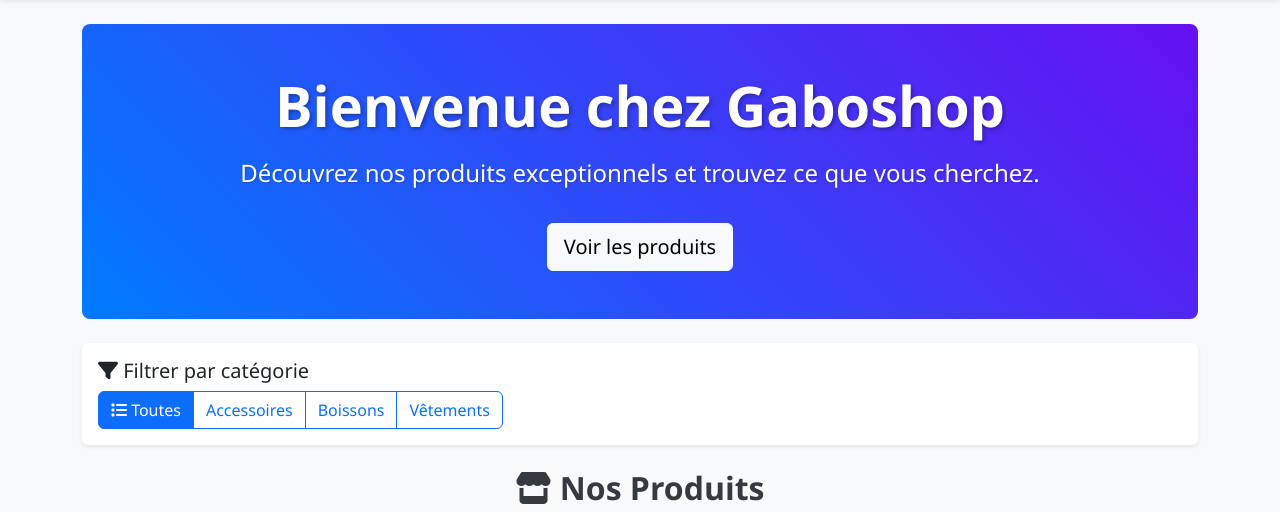
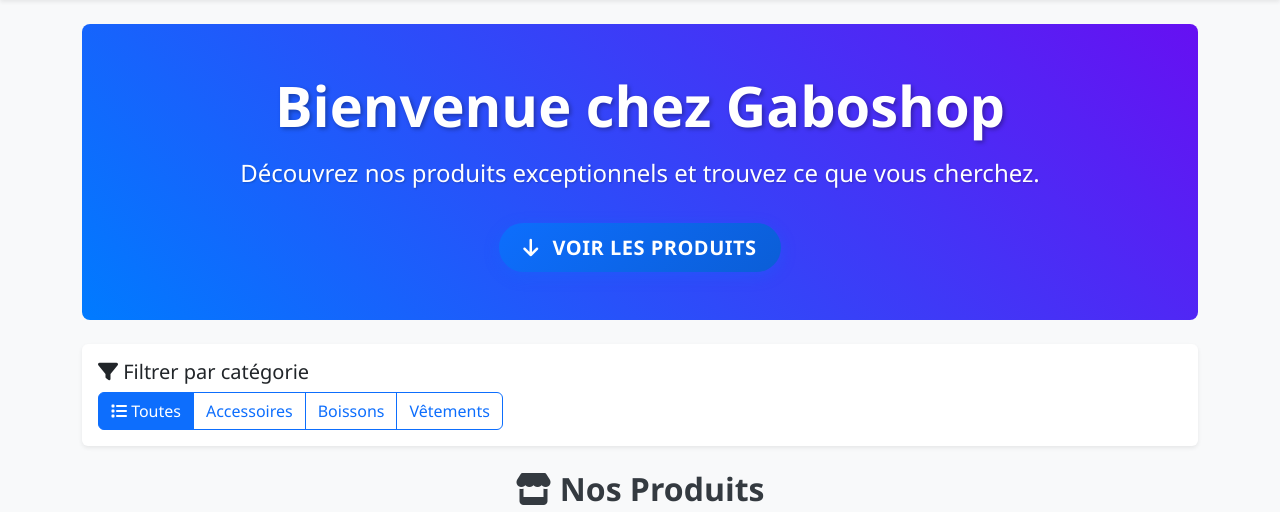
Before and after one commit to NAAZIL857/Mon-projet-, a PHP site: page /boutique/index.php?controller=produit&action=liste in a window 1280 px wide. Shown: the part 78-590 px from the top of the page. Run offline with PHP 8.4, Linux system fonts and the light colour scheme; data comes from the database, SQL or seed files in the repository.

Commit message:
Design moderne bouton Voir les produits

```diff
--- a/boutique/app/views/produits/liste_public.php
+++ b/boutique/app/views/produits/liste_public.php
@@ -17,7 +17,9 @@
     <div class="container">
         <h1 class="display-4">Bienvenue chez Gaboshop</h1>
         <p class="lead">Découvrez nos produits exceptionnels et trouvez ce que vous cherchez.</p>
-        <a href="#produits" class="btn btn-light btn-lg">Voir les produits</a>
+        <a href="#produits" class="btn btn-voir-produit btn-lg">
+            <i class="fas fa-arrow-down"></i> Voir les produits
+        </a>
     </div>
 </div>
 
--- a/boutique/public/css/style.css
+++ b/boutique/public/css/style.css
@@ -401,6 +401,36 @@
     color: white;
 }
 
+/* Bouton Voir Produit */
+.btn-voir-produit {
+    background: linear-gradient(135deg, #0d6efd 0%, #0b5ed7 100%);
+    border: none;
+    color: white;
+    font-weight: 600;
+    padding: 0.6rem 1.5rem;
+    border-radius: 25px;
+    box-shadow: 0 4px 15px rgba(13, 110, 253, 0.3);
+    transition: all 0.3s ease;
+    text-transform: uppercase;
+    letter-spacing: 0.5px;
+}
+
+.btn-voir-produit:hover {
+    background: linear-gradient(135deg, #0b5ed7 0%, #0a58ca 100%);
+    transform: translateY(-2px);
+    box-shadow: 0 6px 20px rgba(13, 110, 253, 0.5);
+    color: white;
+}
+
+.btn-voir-produit i {
+    margin-right: 8px;
+    transition: transform 0.3s ease;
+}
+
+.btn-voir-produit:hover i {
+    transform: translateX(5px);
+}
+
 /* Call to Action Section */
 .call-to-action {
     border-radius: 0.5rem;
```
